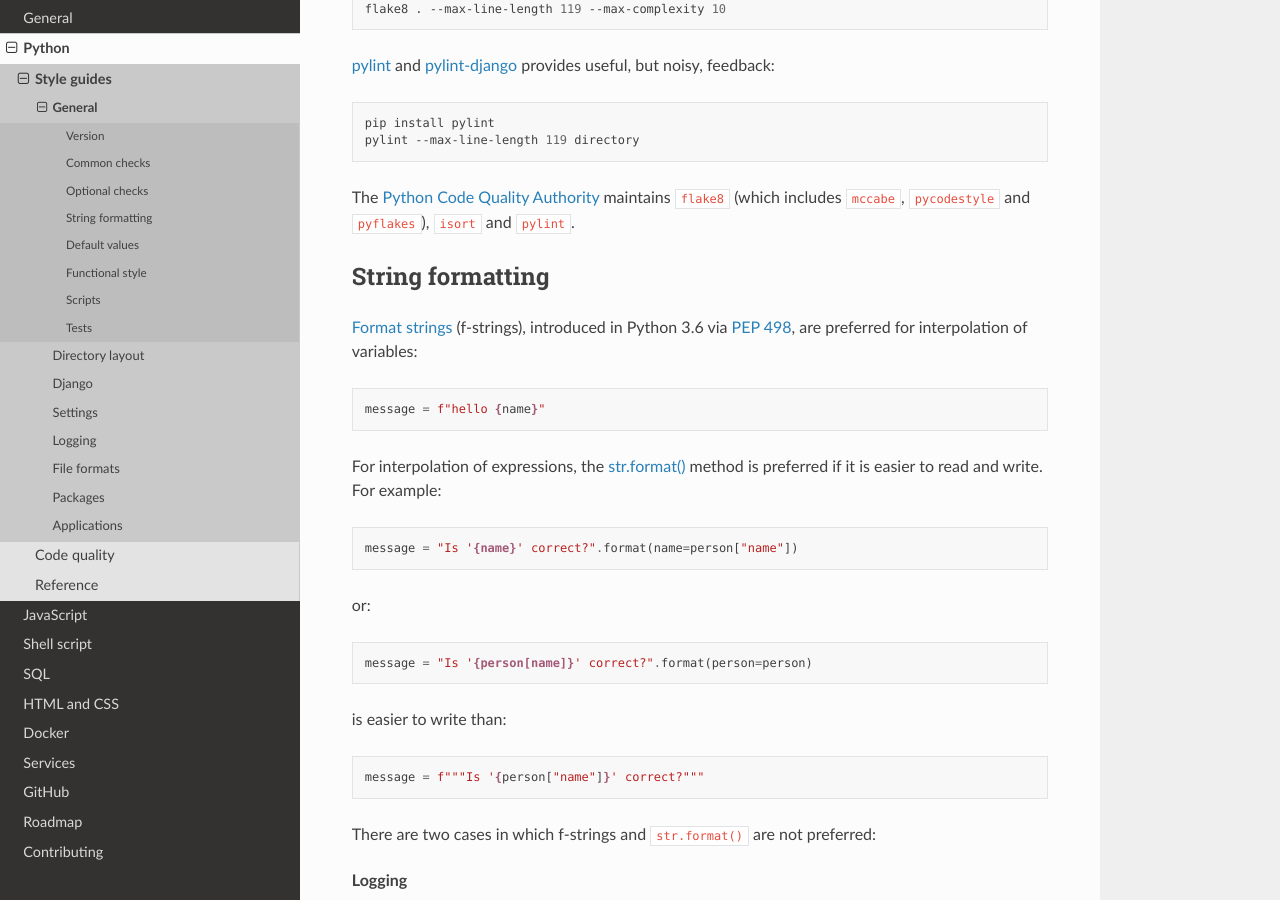
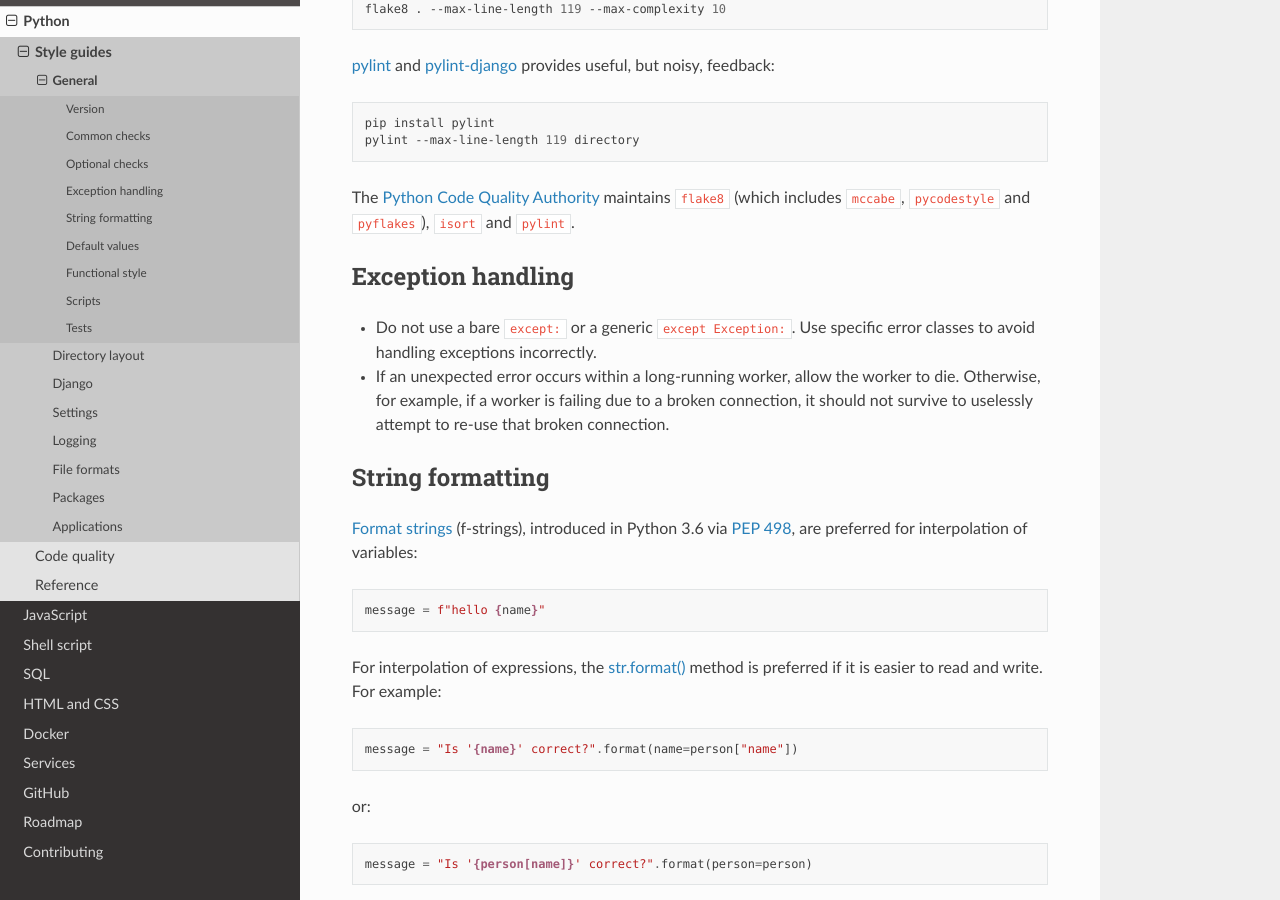
Before and after one commit to open-contracting/software-development-handbook, a Sphinx documentation site: the page built from docs/python/style_guide.rst, in a window 1280 px wide and 900 px high, scrolled down 1144 px. Built offline with Sphinx 7.4.7 and the Read the Docs theme 2.0.0, drawn with Linux system fonts in a browser that asks for light colours.

Commit message:
python/style_guide: Add section on exception handling

```diff
--- a/docs/python/style_guide.rst
+++ b/docs/python/style_guide.rst
@@ -57,6 +57,12 @@ flake8's ``--max-complexity`` option (provided by `mccabe <https://pypi.org/proj
    pylint --max-line-length 119 directory
 
 The `Python Code Quality Authority <https://github.com/PyCQA>`__ maintains ``flake8`` (which includes ``mccabe``, ``pycodestyle`` and ``pyflakes``), ``isort`` and ``pylint``.
+
+Exception handling
+------------------
+
+-  Do not use a bare ``except:`` or a generic ``except Exception:``. Use specific error classes to avoid handling exceptions incorrectly.
+-  If an unexpected error occurs within a long-running worker, allow the worker to die. Otherwise, for example, if a worker is failing due to a broken connection, it should not survive to uselessly attempt to re-use that broken connection.
 
 String formatting
 -----------------
```
